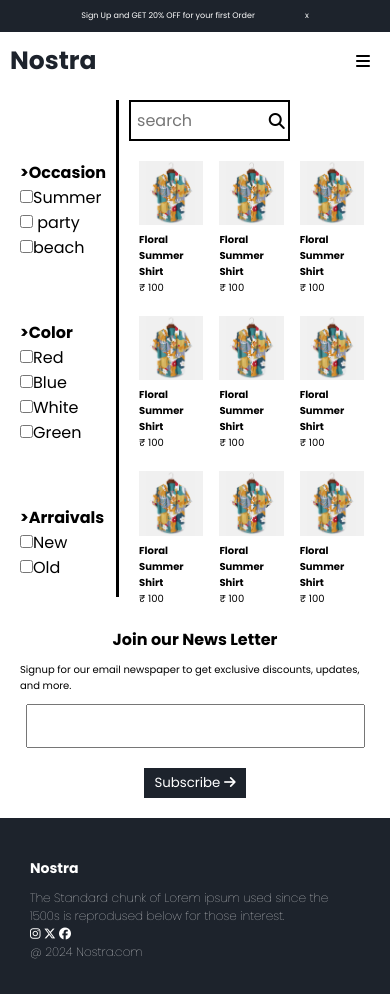
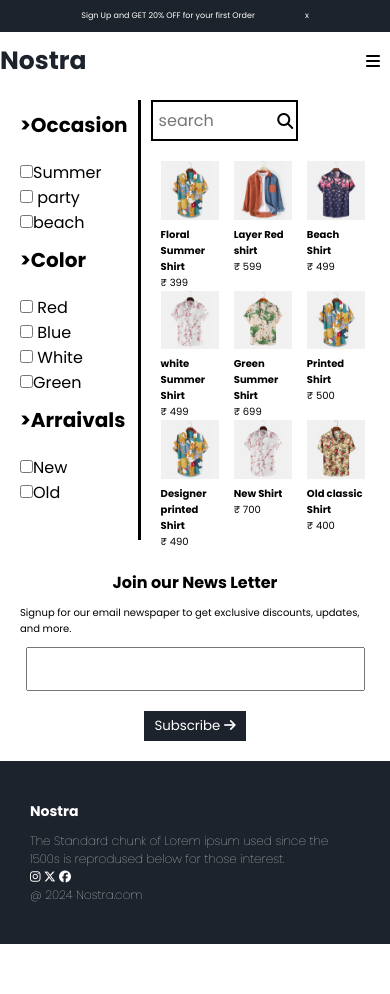
Before and after one commit to Sridharan23/Nostra-clothing-page, a plain HTML site: page collection.html in a window 390 px wide. After the commit the page ends 944 px from the top, so only its background shows below. Drawn offline with Linux system fonts and the light colour scheme.

Commit message:
search responsive

```diff
--- a/collection.html
+++ b/collection.html
@@ -37,11 +37,21 @@
         </div>
         <div class="new-menu">
 
-            <a href="index.html"><li>Home</li></a>
-            <a href="index.html"><li>New-Arrivals</li></a>
-            <a href="index.html"><li>Most-wanted</li></a>
-            <a href="collection.html"> <li>Collection</li></a>
-          <a href="contact.html"> <li>Contact-Us</li></a>
+            <a href="index.html">
+                <li>Home</li>
+            </a>
+            <a href="index.html">
+                <li>New-Arrivals</li>
+            </a>
+            <a href="index.html">
+                <li>Most-wanted</li>
+            </a>
+            <a href="collection.html">
+                <li>Collection</li>
+            </a>
+            <a href="contact.html">
+                <li>Contact-Us</li>
+            </a>
 
         </div>
     </section>
@@ -59,8 +69,12 @@
                     <a href="index.html">
                         <li>Home</li>
                     </a>
-                    <a href="index.html"><li>New Arrivals</li></a>
-                    <a href="index.html"><li>Most wanted</li></a>
+                    <a href="index.html">
+                        <li>New Arrivals</li>
+                    </a>
+                    <a href="index.html">
+                        <li>Most wanted</li>
+                    </a>
                     <a href="collection.html">
                         <li>Collection</li>
                     </a>
@@ -77,71 +91,70 @@
         <div class="col-sec">
             <div class="aside">
                 <h4 class="topic">>Occasion</h4>
-                <input type="checkbox">Summer<br>
-                <input type="checkbox"> party<br>
-                <input type="checkbox">beach<br>
+                <input type="checkbox" class="summer"><label class="k">Summer</label> <br>
+                <input type="checkbox"> <label class="k">party</label> <br>
+                <input type="checkbox"><label class="k">beach</label> <br>
                 <h4 class="topic">>Color</h4>
-                <input type="checkbox">Red <br>
-                <input type="checkbox">Blue <br>
-                <input type="checkbox">White <br>
-                <input type="checkbox">Green <br>
+                <input type="checkbox"> <label class="k">Red</label> <br>
+                <input type="checkbox"> <label class="k">Blue</label> <br>
+                <input type="checkbox"> <label class="k">White</label> <br>
+                <input type="checkbox"><label class="k">Green </label> <br>
                 <h4 class="topic">>Arraivals</h4>
-                <input type="checkbox">New<br>
-                <input type="checkbox">Old<br>
+                <input type="checkbox"><label class="k">New</label> <br>
+                <input type="checkbox"><label class="k">Old</label> <br>
             </div>
             <div class="col">
                 <div class="col-search">
-                <input type="text" placeholder="search" > <i class="fa-solid fa-magnifying-glass" style="color: #000000;"></i>
+                    <input id="search" type="text" placeholder="search"> <i class="fa-solid fa-magnifying-glass"
+                        style="color: #000000;"></i>
                 </div>
                 <div class="col-cards">
                     <div class="col-card">
-                    <img src="images/brands/c1.jpg" alt="image missing" width="80%">
+                        <img src="images/brands/a1.jpg" alt="image missing" width="80%">
                         <h4>Floral Summer Shirt</h4>
-                    <p>₹ 100</p>
+                        <p>₹ 399</p>
+                    </div>
+                    <div class="col-card">
+                        <img src="images/brands/c6.jpg" alt="image missing" width="80%">
+                        <h4>Layer Red shirt </h4>
+                        <p>₹ 599</p>
+                    </div>
+                    <div class="col-card">
+                        <img src="images/brands/c5.jpg" alt="image missing" width="80%">
+                        <h4>Beach Shirt</h4>
+                        <p>₹ 499</p>
+                    </div>
+
+                    <div class="col-card">
+                        <img src="images/brands/c4.jpg" alt="image missing" width="80%">
+                        <h4>white Summer Shirt</h4>
+                        <p>₹ 499</p>
+                    </div>
+                    <div class="col-card">
+                        <img src="images/brands/c2.jpg" alt="image missing" width="80%">
+                        <h4>Green Summer Shirt</h4>
+                        <p>₹ 699</p>
                     </div>
                     <div class="col-card">
                         <img src="images/brands/c1.jpg" alt="image missing" width="80%">
-                    <h4>Floral Summer Shirt</h4>
-                    <p>₹ 100</p>
+                        <h4>Printed Shirt</h4>
+                        <p>₹ 500</p>
+                    </div>
+
+                    <div class="col-card">
+                        <img src="images/brands/a1.jpg" alt="image missing" width="80%">
+                        <h4>Designer printed Shirt</h4>
+                        <p>₹ 490</p>
                     </div>
                     <div class="col-card">
-                    <img src="images/brands/c1.jpg" alt="image missing" width="80%">
-                    <h4>Floral Summer Shirt</h4>
-                    <p>₹ 100</p>
-                </div>
-            </div>
-            <div class="col-cards">
-                <div class="col-card">
-                       <img src="images/brands/c1.jpg" alt="image missing" width="80%">
-                       <h4>Floral Summer Shirt</h4>
-                       <p>₹ 100</p>
+                        <img src="images/brands/c4.jpg " alt="image missing" width="80%">
+                        <h4>New Shirt</h4>
+                        <p>₹ 700</p>
                     </div>
                     <div class="col-card">
-                       <img src="images/brands/c1.jpg" alt="image missing" width="80%">
-                       <h4>Floral Summer Shirt</h4>
-                       <p>₹ 100</p>
-                   </div>
-                   <div class="col-card">
-                       <img src="images/brands/c1.jpg" alt="image missing" width="80%">
-                       <h4>Floral Summer Shirt</h4>
-                       <p>₹ 100</p>
-                   </div>
-               </div>
-               <div class="col-cards">
-                <div class="col-card">
-                       <img src="images/brands/c1.jpg" alt="image missing" width="80%">
-                       <h4>Floral Summer Shirt</h4>
-                       <p>₹ 100</p>
-                   </div>
-                   <div class="col-card">
-                       <img src="images/brands/c1.jpg" alt="image missing" width="80%">
-                       <h4>Floral Summer Shirt</h4>
-                       <p>₹ 100</p>
-                   </div>
-                   <div class="col-card">
-                       <img src="images/brands/c1.jpg" alt="image missing" width="80%">
-                       <h4>Floral Summer Shirt</h4>
-                       <p>₹ 100</p>
+                        <img src="images/brands/c3.jpg" alt="image missing" width="80%">
+                        <h4>Old classic Shirt</h4>
+                        <p>₹ 400</p>
                     </div>
                 </div>
             </div>
@@ -158,7 +171,8 @@
             <input type="text" class="input">
 
         </div>
-        <div class="btn"><button id="sub-btn">Subscribe <i class="fa-solid fa-arrow-right" style="color: #ffffff;"></i> </button>
+        <div class="btn"><button id="sub-btn">Subscribe <i class="fa-solid fa-arrow-right" style="color: #ffffff;"></i>
+            </button>
         </div>
     </section>
 
--- a/collection.js
+++ b/collection.js
@@ -14,3 +14,27 @@ closenav.addEventListener("click",function(){
 menu.addEventListener("click",function(){
     sidenav.style.display = "block"
 })
+
+
+
+
+let productContainer = document.querySelector(".col-cards")
+let search = document.getElementById("search")
+let productlist = productContainer.querySelectorAll("div")
+
+search.addEventListener("keyup",function(){
+    var enteredValue = event.target.value.toUpperCase()
+
+    for(count = 0; count<productlist.length; count=count+1)
+    {
+        var productname = productlist[count].querySelector("h4").textContent
+
+        if(productname.toUpperCase().indexOf(enteredValue)<0)
+        {
+            productlist[count].style.display ="none"
+        }
+        else{
+            productlist[count].style.display ="block"
+        }
+    }
+})
--- a/style.css
+++ b/style.css
@@ -8,6 +8,7 @@
 html{
     scroll-behavior: smooth;
 }
+
 
 .offer {
     background-color: #1D232C;
@@ -40,11 +41,11 @@ html{
     display: flex;
     justify-content: space-between;
     align-items: center;
-    margin: 10px ;
+    margin: 10px 0px;
 
     position: sticky;
     top: 0;
-    z-index: 100;
+    z-index: 10000;
     background-color: white;
     /* width: 100vw; */
 
@@ -230,6 +231,8 @@ margin: 10px;
     justify-content: space-around;
     align-items: center;
     margin-top: 20px;
+    background-color: #1D232C;
+    color: white;
 }
 
 .customer-experience h3 {
@@ -518,7 +521,8 @@ footer h3 {
 }
 
 .col-cards{
-    display: flex;
+    display: grid;
+    grid-template-columns: 1fr 1fr 1fr;
     margin-top:  20px;
     margin-left: 10px;
 }
@@ -551,13 +555,17 @@ footer h3 {
 }
 
 .topic {
-    margin-top: 60px;
+    font-size: 20px;
+    margin-bottom: 20px;
+    margin-top: 10px;
 }
+
+
 .new-menu{
     display: none;
 }
 
-@media screen and (min-width:600px){
+@media screen and (min-width:700px){
 .offer{
     font-size: 25px;
     margin-bottom: 30px;
@@ -643,11 +651,11 @@ footer h3 {
     font-size: 20px;
 }
 #sub-btn {
-    font-size: 20px;
+    font-size: 26px;
     margin-bottom: 30px;
 }
 .footer{
-    font-size: 20px;
+    font-size: 30px;
 }
 
 /* collections */
@@ -684,10 +692,14 @@ footer h3 {
 
 }
 
-.title{
-    margin: 10px;
-    font-size: 36px;
-    }
+.topic {
+    font-size: 26px;
+    margin-bottom: 20px;
+    margin-top: 10px;
+}
+.k{
+    font-size: 22px;
+}
     .most{
         margin: 10px;
         font-size: 36px;
@@ -796,11 +808,11 @@ footer h3 {
         font-size: 24px;
     }
     #sub-btn {
-        font-size: 24px;
+        font-size: 28px;
         margin-bottom: 30px;
     }
     .footer{
-        font-size: 22px;
+        font-size: 30px;
     }
     /* collections */
     .col-cards h4{
@@ -871,7 +883,17 @@ footer h3 {
 
 
 }
+.topic {
+    font-size: 30px;
+    margin-bottom: 20px;
+    margin-top: 10px;
+}
+.k{
+    font-size: 28px;
+}
 
-
+.summer{
+    font-size: 30px;
 
 }
+}
```
Also changed, not shown: index.html (+11 -11 lines), index.js (+9 -0 lines). Lines whose indentation alone changed are shown as unchanged.
